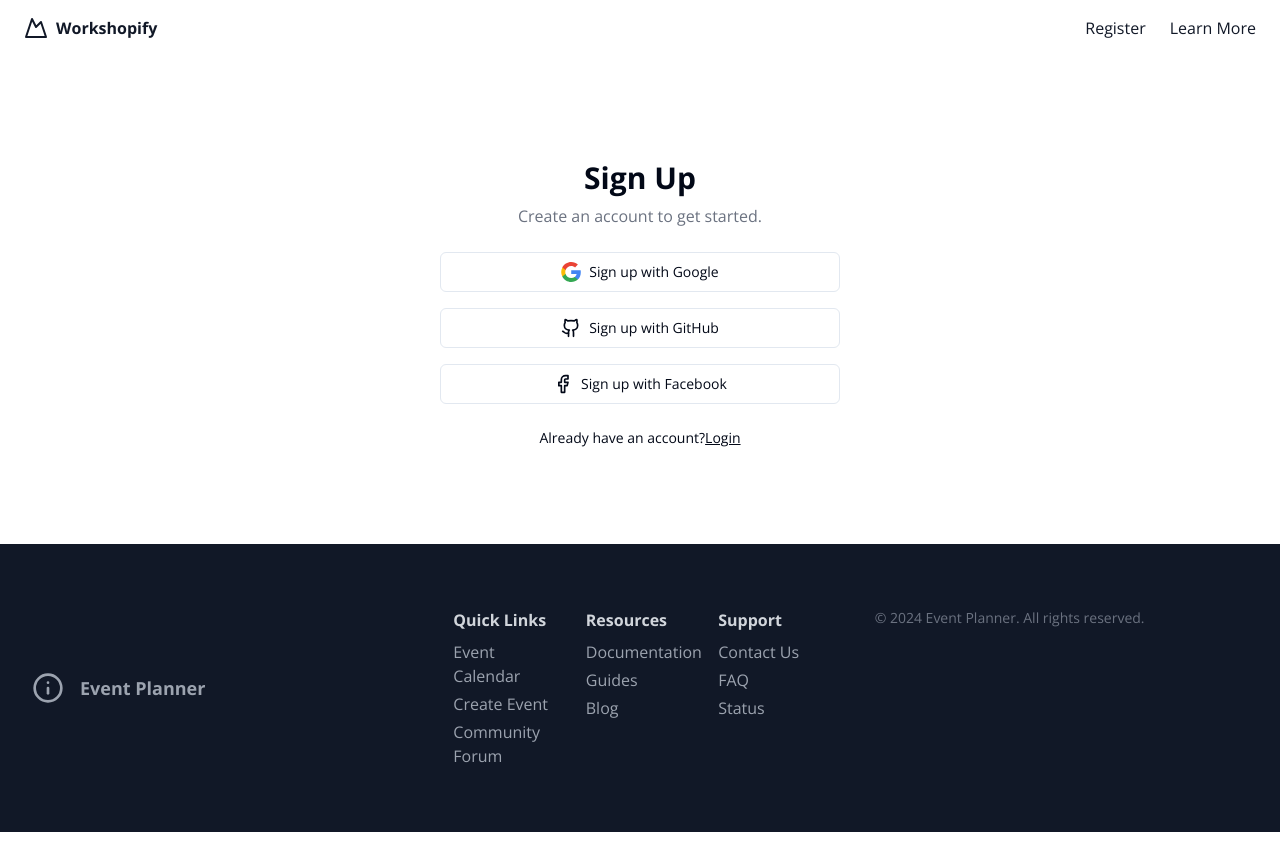
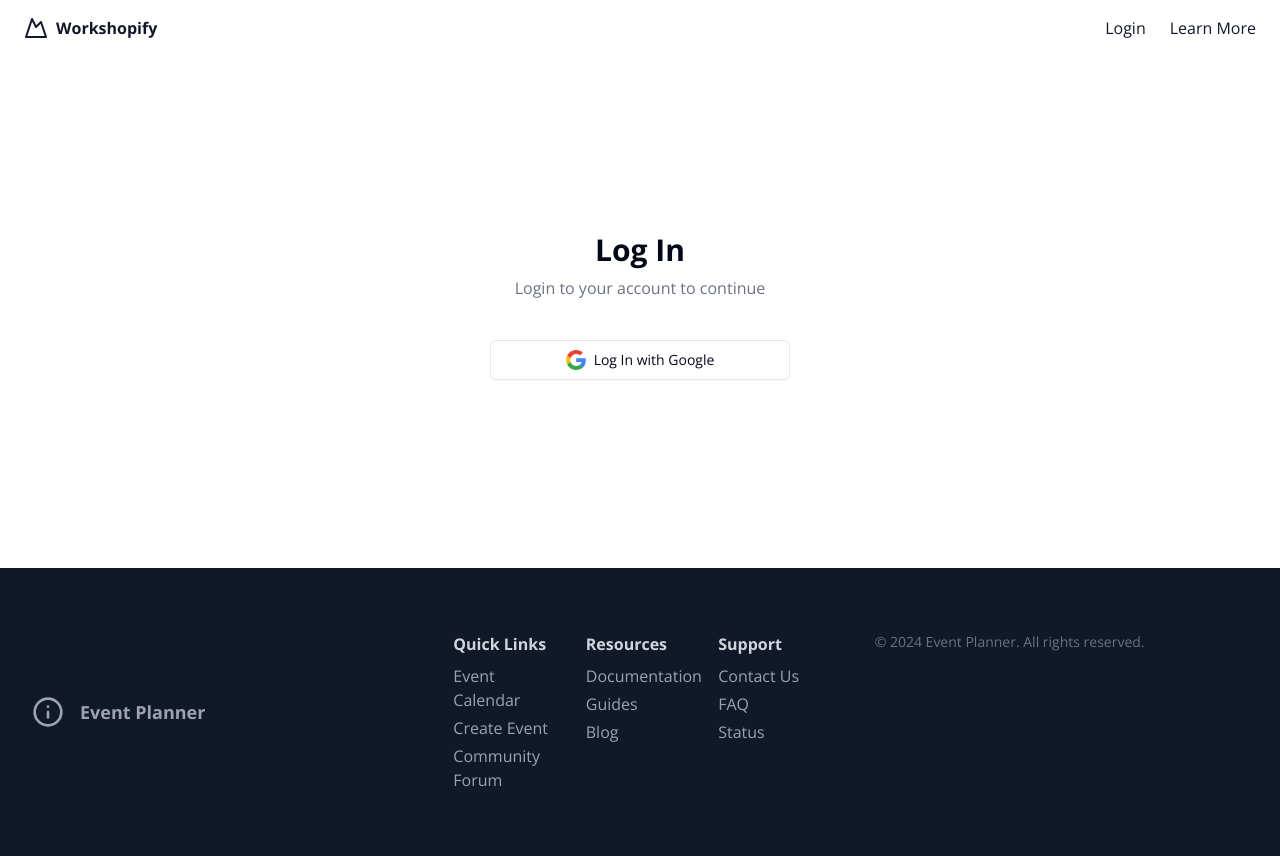
Before and after one commit to bibekjoshi01/workshop_frontend, a Next.js app: page /login in a window 1280 px wide. Before the commit the page ends 832 px from the top, so only its background shows below. Built offline with nearby package versions, Linux system fonts and the light colour scheme.

Commit message:
more componets added

```diff
--- a/src/app/(public)/(pages)/(auth)/login/page.tsx
+++ b/src/app/(public)/(pages)/(auth)/login/page.tsx
@@ -8,37 +8,32 @@ export const metadata: Metadata = {
 };
 export default function Login() {
   return (
-    <div className="mx-auto max-w-[400px] space-y-6 py-12 lg:py-24 mt-2">
-      <div className="space-y-2 text-center">
-        <h1 className="text-3xl font-bold">Sign Up</h1>
+    <div className="mx-auto my-16 max-w-[300px] space-y-6 py-12 lg:py-24 h-96">
+      <div className="space-y-2 py-4 text-center">
+        <h1 className="text-3xl font-bold">Log In</h1>
         <p className="text-gray-500 dark:text-gray-400">
-          Create an account to get started.
+          Login to your account to continue
         </p>
       </div>
       <div className="space-y-4">
-        <Button className="w-full" variant="outline">
-          <ChromeIcon className="h-5 w-5 mr-2" />
-          Sign up with Google
-        </Button>
-        <Button className="w-full" variant="outline">
-          <GithubIcon className="h-5 w-5 mr-2" />
-          Sign up with GitHub
-        </Button>
-        <Button className="w-full" variant="outline">
-          <FacebookIcon className="h-5 w-5 mr-2" />
-          Sign up with Facebook
+        <Button
+          className="w-full shadow-sm hover:shadow-md transition-all"
+          variant="outline"
+        >
+          <GoogleIcon className="h-5 w-5 mr-2" />
+          Log In with Google
         </Button>
       </div>
-      <div className="mt-4 text-center text-sm">
+      {/* <div className="mt-4 text-center text-sm">
         Already have an account?
         <Link className="underline" href="#">
           Login
         </Link>
-      </div>
+      </div> */}
     </div>
   );
 }
-function ChromeIcon(props: any) {
+function GoogleIcon(props: any) {
   return (
     <svg
       {...props}
@@ -67,42 +62,3 @@ function ChromeIcon(props: any) {
     </svg>
   );
 }
-
-function FacebookIcon(props: any) {
-  return (
-    <svg
-      {...props}
-      xmlns="http://www.w3.org/2000/svg"
-      width="24"
-      height="24"
-      viewBox="0 0 24 24"
-      fill="none"
-      stroke="currentColor"
-      strokeWidth="2"
-      strokeLinecap="round"
-      strokeLinejoin="round"
-    >
-      <path d="M18 2h-3a5 5 0 0 0-5 5v3H7v4h3v8h4v-8h3l1-4h-4V7a1 1 0 0 1 1-1h3z" />
-    </svg>
-  );
-}
-
-function GithubIcon(props: any) {
-  return (
-    <svg
-      {...props}
-      xmlns="http://www.w3.org/2000/svg"
-      width="24"
-      height="24"
-      viewBox="0 0 24 24"
-      fill="none"
-      stroke="currentColor"
-      strokeWidth="2"
-      strokeLinecap="round"
-      strokeLinejoin="round"
-    >
-      <path d="M15 22v-4a4.8 4.8 0 0 0-1-3.5c3 0 6-2 6-5.5.08-1.25-.27-2.48-1-3.5.28-1.15.28-2.35 0-3.5 0 0-1 0-3 1.5-2.64-.5-5.36-.5-8 0C6 2 5 2 5 2c-.3 1.15-.3 2.35 0 3.5A5.403 5.403 0 0 0 4 9c0 3.5 3 5.5 6 5.5-.39.49-.68 1.05-.85 1.65-.17.6-.22 1.23-.15 1.85v4" />
-      <path d="M9 18c-4.51 2-5-2-7-2" />
-    </svg>
-  );
-}
--- /dev/null
+++ b/src/app/(public)/components/comingSoon.tsx
@@ -0,0 +1,40 @@
+import { Input } from "@/components/ui/input";
+import { Button } from "@/components/ui/button";
+import Image from "next/image";
+
+export default function ComingSoon() {
+  return (
+    <section className="w-full py-12 md:py-24 lg:py-32">
+      <div className="container grid items-center gap-6 px-4 md:px-6 lg:grid-cols-2 lg:gap-10">
+        <div className="space-y-4">
+          <div className="inline-block p-8 text-white dark:text-black rounded-lg dark:bg-gray-100 px-3 py-1 text-sm bg-gray-800">
+            Coming Soon
+          </div>
+          <h2 className="text-3xl font-bold tracking-tighter md:text-4xl/tight">
+            {"We’re preparing something great!"}
+          </h2>
+          <p className="max-w-[600px] text-gray-500 md:text-xl/relaxed lg:text-base/relaxed xl:text-xl/relaxed dark:text-gray-400">
+            Sign up to be notified when we launch.
+          </p>
+          <div className="flex flex-col sm:flex-row justify-between gap-4 space-x-2 py-8">
+            <Input
+              className="flex-1 border-2 py-6 sm:py-8 sm:px-6  rounded-3xl shadow-sm"
+              placeholder="Enter your email"
+              type="email"
+            />
+            <Button className="py-8 px-10 sm:py-8 sm:px-16 rounded-3xl hover:scale-95 hover:shadow-md shadow-sm transition-all" type="submit">
+              Notify Me
+            </Button>
+          </div>
+        </div>
+        <Image
+          alt="Coming Soon"
+          className="mx-auto aspect-[4/3] overflow-hidden rounded-xl object-cover object-center sm:w-full lg:order-last"
+          height="400"
+          src="/comingSoon.jpg"
+          width="550"
+        />
+      </div>
+    </section>
+  );
+}
--- a/src/app/(public)/components/events/allEvents.tsx
+++ b/src/app/(public)/components/events/allEvents.tsx
@@ -18,7 +18,7 @@ export default function AllEvents() {
                 >
                   <Image
                     alt="Event Image"
-                    className="w-full h-48 object-cover scale104 transition-all"
+                    className="w-full h-48 object-cover hover:scale-[1.04] duration-300 transition-all"
                     height="200"
                     src="/eventImage.png"
                     style={{
--- a/src/app/(public)/components/meetup/pastMeetups.tsx
+++ b/src/app/(public)/components/meetup/pastMeetups.tsx
@@ -16,7 +16,7 @@ export default function PastMeetUps() {
             </div>
           </div>
           <div className="mx-auto grid max-w-5xl grid-cols-1 gap-6 py-12 sm:grid-cols-2 lg:grid-cols-3">
-            <Card className="cursor-pointer bg-white scale101 transition-all dark:bg-gray-950 shadow-lg hover:shadow-xl">
+            <Card className="cursor-pointer bg-white hover:scale-[1.01] duration-300 transition-all dark:bg-gray-950 shadow-lg hover:shadow-xl">
               <CardContent className="space-y-4">
                 <div className="inline-block rounded-lg text-white dark:text-black bg-gray-800 px-3 py-1 text-sm dark:bg-gray-100">
                   #Web Dev.
@@ -38,7 +38,7 @@ export default function PastMeetUps() {
                 </Button>
               </CardFooter>
             </Card>
-            <Card className="cursor-pointer bg-white scale101 transition-all dark:bg-gray-950 shadow-lg hover:shadow-xl">
+            <Card className="cursor-pointer bg-white hover:scale-[1.01] duration-300 transition-all dark:bg-gray-950 shadow-lg hover:shadow-xl">
               <CardContent className="space-y-4">
                 <div className="inline-block rounded-lg text-white dark:text-black bg-gray-800 px-3 py-1 text-sm dark:bg-gray-100">#AI/ML</div>
                 <h3 className="text-2xl font-bold">Intro to Machine Learning</h3>
@@ -58,7 +58,7 @@ export default function PastMeetUps() {
                 </Button>
               </CardFooter>
             </Card>
-            <Card className="cursor-pointer bg-white scale101 transition-all dark:bg-gray-950 shadow-lg hover:shadow-xl">
+            <Card className="cursor-pointer bg-white hover:scale-[1.01] duration-300  transition-all dark:bg-gray-950 shadow-lg hover:shadow-xl">
               <CardContent className="space-y-4">
                 <div className="inline-block rounded-lg text-white dark:text-black bg-gray-800 px-3 py-1 text-sm dark:bg-gray-100">
                   #Entrepreneurship
--- a/src/app/(public)/layout/header.tsx
+++ b/src/app/(public)/layout/header.tsx
@@ -6,13 +6,13 @@ export default function Header() {
     <>
       <header className="w-full text-gray-900 py-4 dark:text-gray-50">
         <div className="container px-4 md:px-6 flex items-center justify-between">
-          <Link className="flex items-center gap-2 font-semibold" href="#">
+          <Link className="flex items-center gap-2 font-semibold" href="/">
             <MountainIcon className="h-6 w-6" />
             <span>Workshopify</span>
           </Link>
           <nav className="hidden md:flex items-center gap-6">
-            <Link className="hover:underline" href="#">
-              Register
+            <Link className="hover:underline" href="login">
+              Login
             </Link>
             <Link className="hover:underline" href="#">
               Learn More
--- a/src/app/(public)/page.tsx
+++ b/src/app/(public)/page.tsx
@@ -4,6 +4,7 @@ import Hero from "./components/hero";
 import Events from "./components/events";
 import MeetUps from "./components/meetup";
 import HowItWorksCards from "./components/howItWorks";
+import ComingSoon from "./components/comingSoon";
 
 export default function Home() {
   return (
@@ -12,6 +13,7 @@ export default function Home() {
       <Events />
       <MeetUps />
       <HowItWorksCards />
+      {/* <ComingSoon /> */}
 
       {/* <CookieModal /> */}
       {/* <Button size={"lg"} variant={"outline"} >
--- a/src/app/globals.css
+++ b/src/app/globals.css
@@ -78,17 +78,3 @@
     display: none;
   }
 }
-
-.scale101 {
-  transition-duration: 300ms !important;
-}
-.scale101:hover {
-  transform: scale(1.01);
-}
-
-.scale104 {
-  transition-duration: 500ms !important;
-}
-.scale104:hover {
-  transform: scale(1.04);
-}
```
Also changed, not shown: public/comingSoon.jpg (added).
